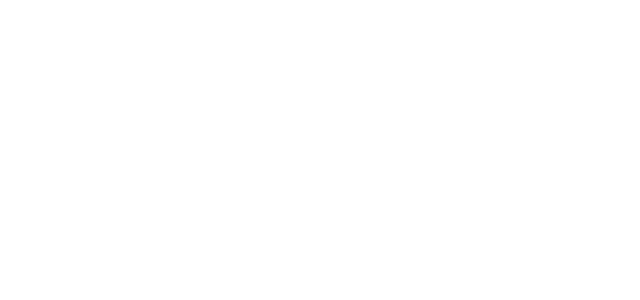
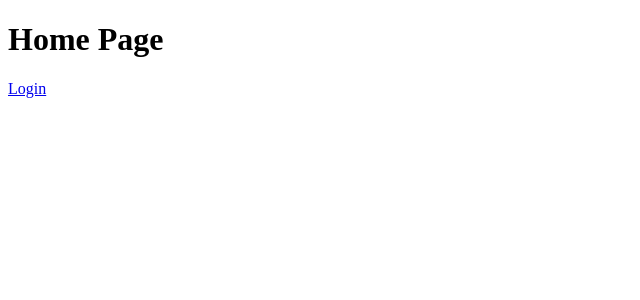
Before and after one commit to rohitrai1/bookworm, a React (Create React App) app: page / in a window 1280 px wide. Shown: the top 300 px of the page, without its empty margins (0-640 px from the left). Built offline with nearby package versions, Linux system fonts and the light colour scheme.

Commit message:
Implemented: React router setup with login page and homepage. [Bookworm-3]

```diff
--- a/src/App.js
+++ b/src/App.js
@@ -1,8 +1,16 @@
 import React, { Component } from "react";
+import { BrowserRouter as Router, Route, Link } from "react-router-dom";
+import HomePage from "./components/pages/Homepage";
+import LoginPage from "./components/pages/LoginPage";
 
 class App extends Component {
   render() {
-    return <div className="App" />;
+    return (
+      <div>
+        <Route path="/" component={HomePage} exact />
+        <Route path="/login" component={LoginPage} />
+      </div>
+    );
   }
 }
 
--- /dev/null
+++ b/src/components/pages/Homepage.js
@@ -0,0 +1,13 @@
+import React from "react";
+import { Link } from "react-router-dom";
+
+const HomePage = props => {
+  return (
+    <div>
+      <h1>Home Page</h1>
+      <Link to="/login">Login</Link>
+    </div>
+  );
+};
+
+export default HomePage;
--- /dev/null
+++ b/src/components/pages/LoginPage.js
@@ -0,0 +1,11 @@
+import React from "react";
+
+const LoginPage = () => {
+  return (
+    <div>
+      <h1>Login Page</h1>
+    </div>
+  );
+};
+
+export default LoginPage;
--- a/src/index.js
+++ b/src/index.js
@@ -2,8 +2,14 @@ import React from "react";
 import ReactDOM from "react-dom";
 import App from "./App";
 import * as serviceWorker from "./serviceWorker";
+import { BrowserRouter as Router, Route, Link } from "react-router-dom";
 
-ReactDOM.render(<App />, document.getElementById("root"));
+ReactDOM.render(
+  <Router>
+    <App />
+  </Router>,
+  document.getElementById("root")
+);
 
 // If you want your app to work offline and load faster, you can change
 // unregister() to register() below. Note this comes with some pitfalls.
```
